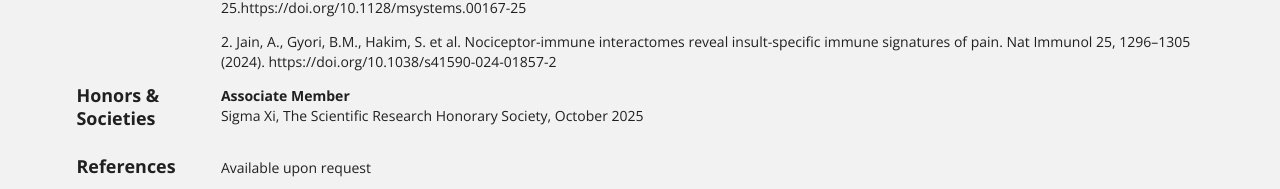
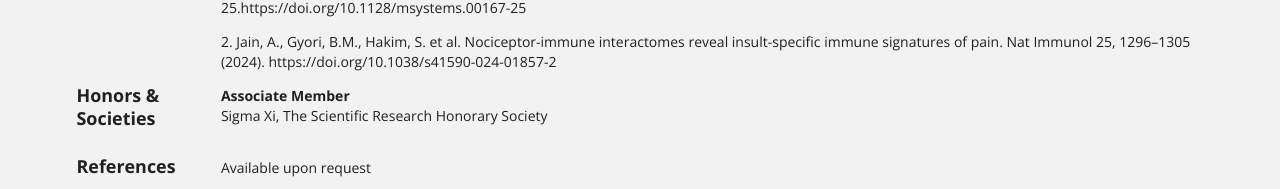
Before and after one commit to samuelbunga/samuelbunga.github.io, a Jekyll site: the page built from bio/index.html, in a window 1280 px wide. Shown: the part 1327-1516 px from the top of the page. Built offline with Jekyll 4.4.1, drawn with Linux system fonts in a browser that asks for light colours.

Commit message:
Update bio.json

```diff
--- a/_data/bio.json
+++ b/_data/bio.json
@@ -142,8 +142,7 @@
     {
       "type": "honor",
       "awarder": "Sigma Xi, The Scientific Research Honorary Society",
-      "title": "Associate Member",
-      "date": "October 2025"
+      "title": "Associate Member"
     }
   ],
 
```
